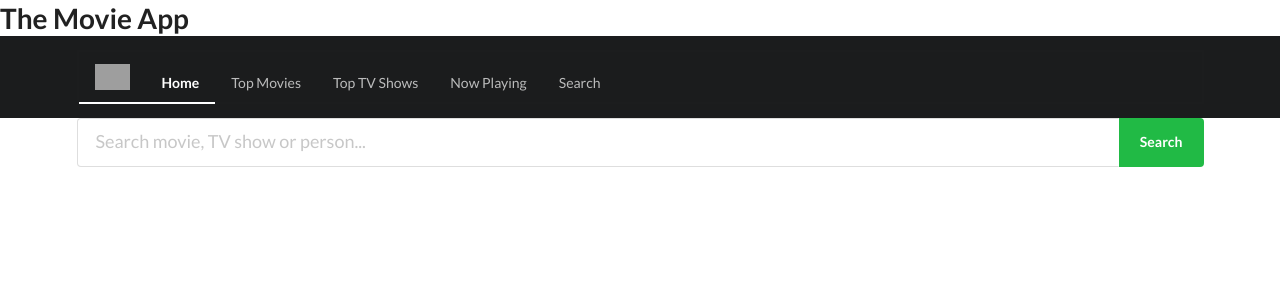
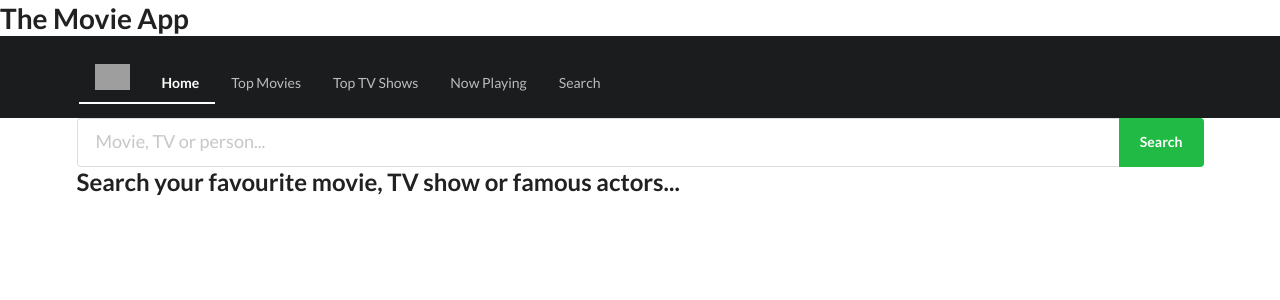
Before and after one commit to mateuszlubianka1993/the-movie-app, a React (Create React App) app: page /search in a window 1280 px wide. Shown: the top 300 px of the page. Built offline with nearby package versions, Linux system fonts and the light colour scheme; grey boxes are pictures that could not be loaded.

Commit message:
display searched items in Search component

```diff
--- a/src/actions/index.js
+++ b/src/actions/index.js
@@ -52,9 +52,17 @@ const key = '3e47509c5e108f3c61f81a43fdd0bb7c';
     export const getSearched = (e, iValue) => async dispatch  => {
         e.preventDefault();
 
-        const response = await tmdApi.get(`/search/multi${iValue}`);
+        const response = await tmdApi.get('/search/multi', {
+            params: {
+                api_key: key,
+                query: iValue },
+
+        });
+
+        const result = response.data.results;
+
         dispatch({
             type: 'GET_SEARCHED',
-            payload: response.data
+            payload: result
         })
     }
--- a/src/components/Search.js
+++ b/src/components/Search.js
@@ -1,17 +1,39 @@
 import React from 'react';
 import {connect} from 'react-redux';
-import {getInputValue} from '../actions';
+import {getInputValue, getSearched} from '../actions';
+import Movie from './Movie';
+import Show from './Show';
+import Person from './Person';
 
 class Search extends React.Component {
 
     render() {
-        const {inputValue} = this.props;
+        const {inputValue, searched} = this.props;
+        const renderResults = () => {
+            if(searched.length!==0) {
+                return searched.map((x) => {
+                    if(x.media_type==='tv') {
+                        return <Show show={x} key={x.id} />
+                    } else if(x.media_type==='movie') {
+                        return <Movie movie={x} key={x.id} />
+                    } else if(x.media_type==='person') {
+                        return <Person person={x} key={x.id} />
+                    } else return null;
+                });
+            } else {
+                return <h2>Search your favourite movie, TV show or famous actors...</h2>;
+            };
+        };
+
         return(
             <div className="ui container">
-                <form className="ui action big fluid input">
-                    <input onChange={(e)=>this.props.getInputValue(e.target.value)} type="text" placeholder="Search movie, TV show or person..."/>
+                <form onSubmit={(e)=>this.props.getSearched(e, inputValue)} className="ui action big fluid input">
+                    <input onChange={(e)=>this.props.getInputValue(e.target.value)} required type="text" placeholder="Movie, TV or person..."/>
                     <button className="ui positive button">Search</button>
                 </form>
+                <div className="search-list">
+                    {renderResults()}
+                </div>
             </div>
         );
     };
@@ -20,7 +42,8 @@ class Search extends React.Component {
 const mapStateToProps = (state) => {
     return {
       inputValue: state.inputValue,
+      searched: state.searched
     };
   };
 
-export default connect(mapStateToProps, {getInputValue}) (Search);
+export default connect(mapStateToProps, {getInputValue, getSearched}) (Search);
--- a/src/reducers/searchReducer.js
+++ b/src/reducers/searchReducer.js
@@ -1,4 +1,4 @@
-export default (state = {}, action) => {
+export default (state = [], action) => {
     switch(action.type) {
         case 'GET_SEARCHED':
             return action.payload
```
